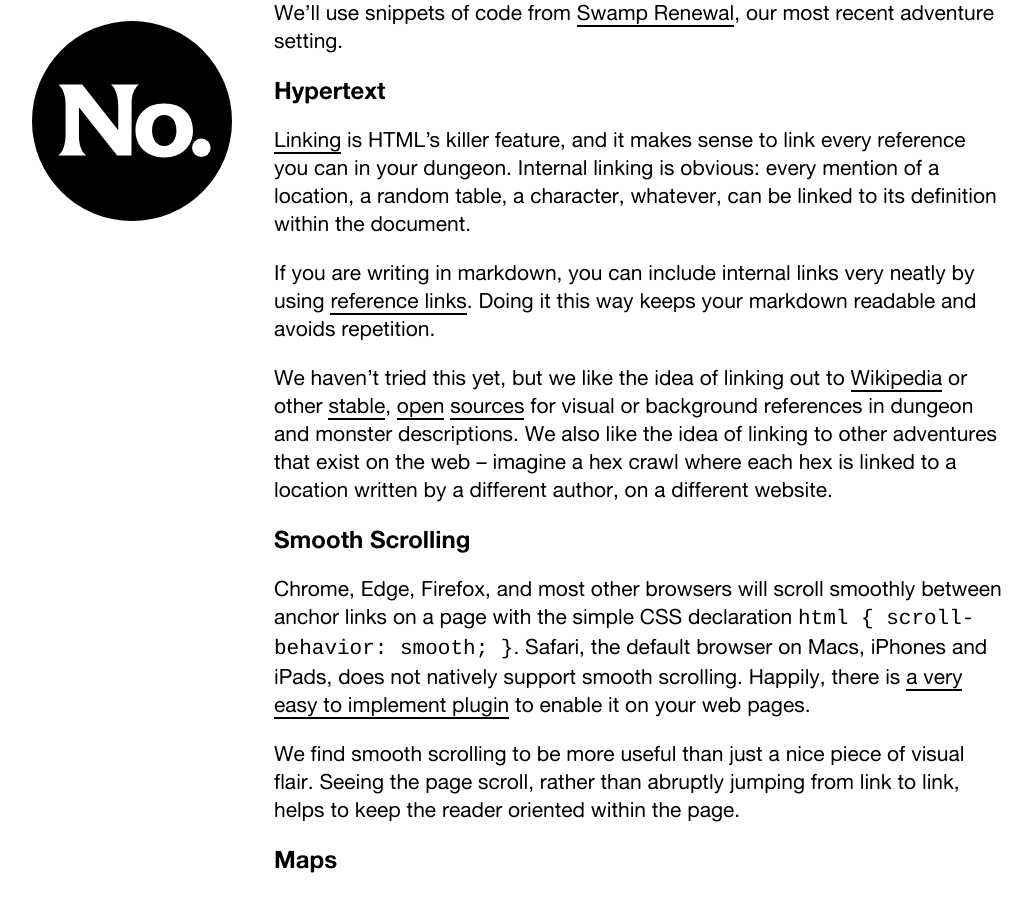
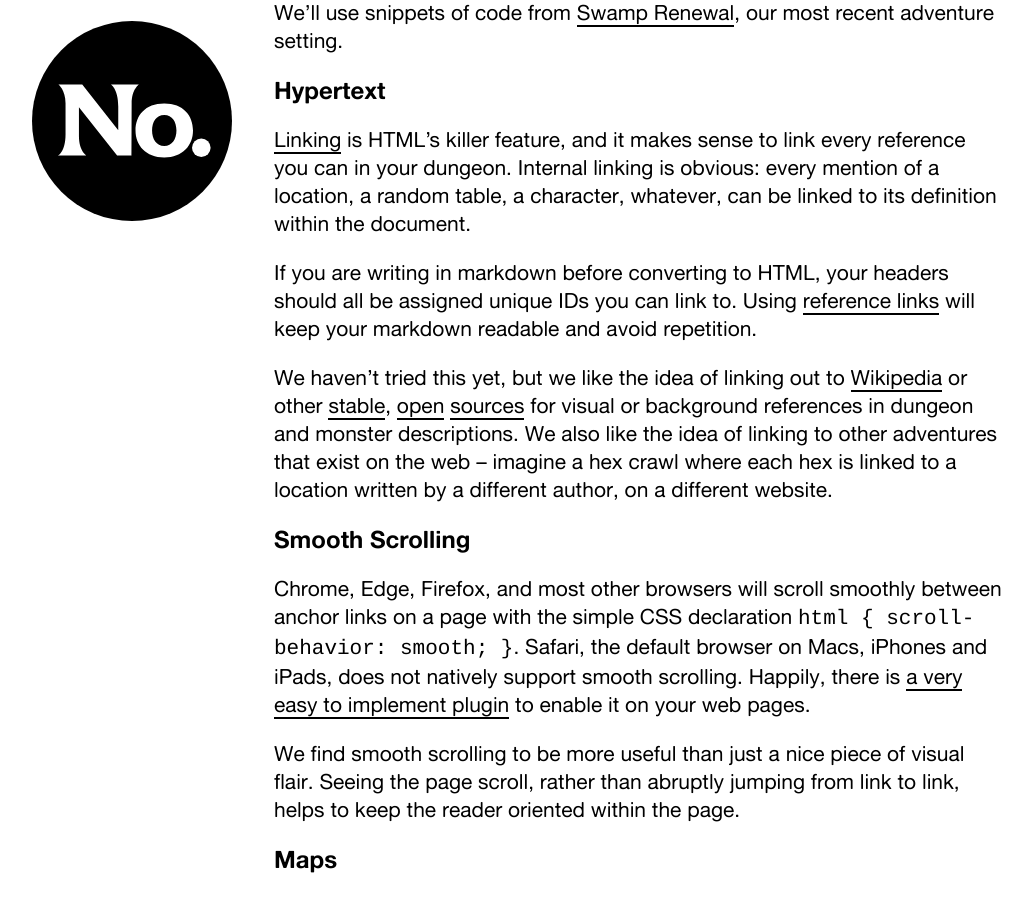
Before and after one commit to numbered-works/numbered-works.github.io, a Jekyll site: the page built from _posts/2022-03-08-html-dungeons.md, in a window 1280 px wide and 900 px high, scrolled down 583 px. Shown: the whole window, without its empty margins (122-1154 px from the left). Built offline with Jekyll 4.4.1, drawn with Linux system fonts in a browser that asks for light colours; some web fonts are replaced.

Commit message:
dungeons

```diff
--- a/_posts/2022-03-08-html-dungeons.md
+++ b/_posts/2022-03-08-html-dungeons.md
@@ -19,7 +19,7 @@ These are some things we've figured out and/or are playing with right now. We'll
 
 [Linking](https://www.w3.org/WhatIs.html) is HTML's killer feature, and it makes sense to link every reference you can in your dungeon. Internal linking is obvious: every mention of a location, a random table, a character, whatever, can be linked to its definition within the document.
 
-If you are writing in markdown, you can include internal links very neatly by using [reference links](https://www.markdownguide.org/basic-syntax/#reference-style-links). Doing it this way keeps your markdown readable and avoids repetition.
+If you are writing in markdown before converting to HTML, your headers should all be assigned unique IDs you can link to. Using [reference links](https://www.markdownguide.org/basic-syntax/#reference-style-links) will keep your markdown readable and avoid repetition.
 
 We haven't tried this yet, but we like the idea of linking out to [Wikipedia]() or other [stable](), [open]() [sources]() for visual or background references in dungeon and monster descriptions. We also like the idea of linking to other adventures that exist on the web -- imagine a hex crawl where each hex is linked to a location written by a different author, on a different website.
 
```
